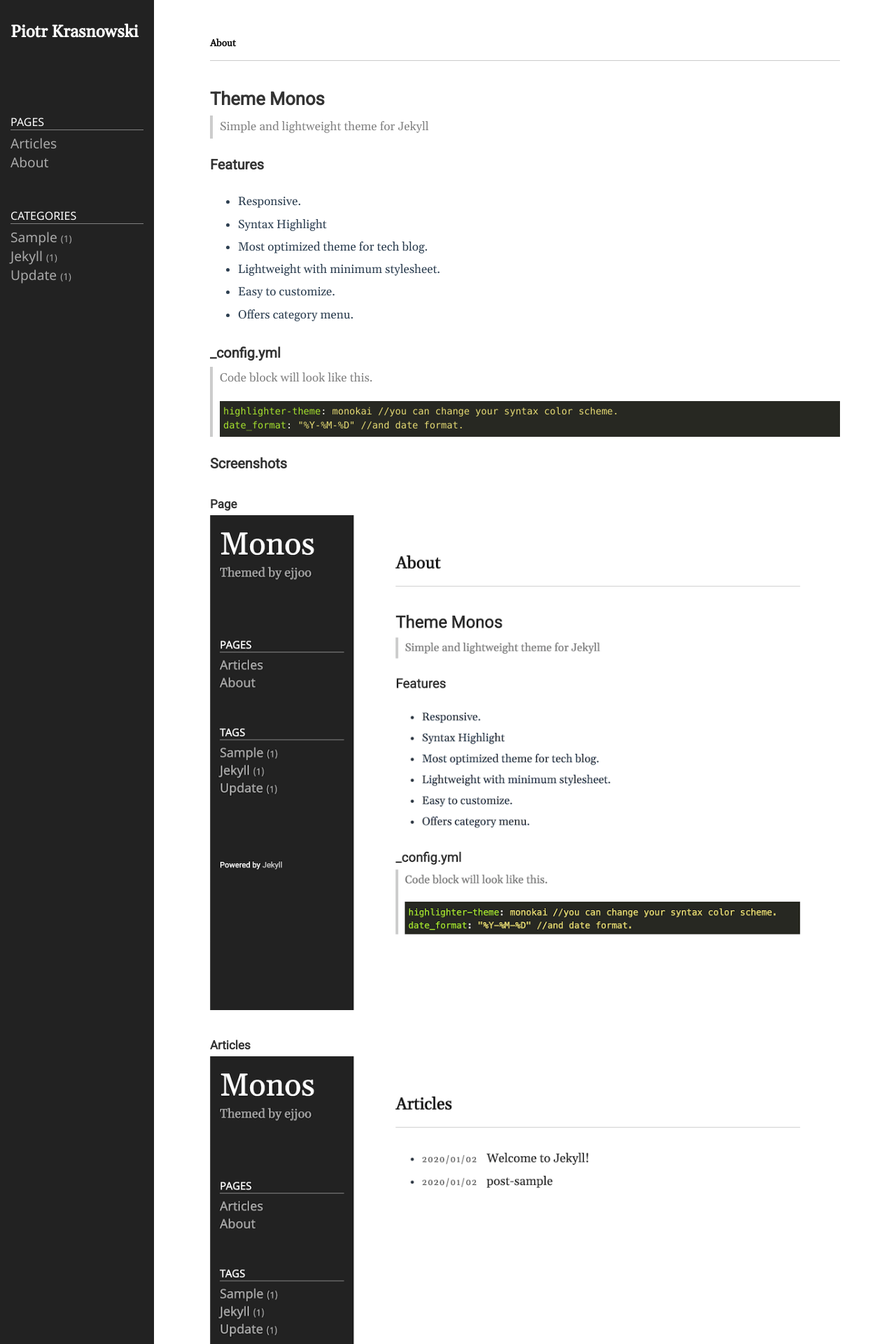
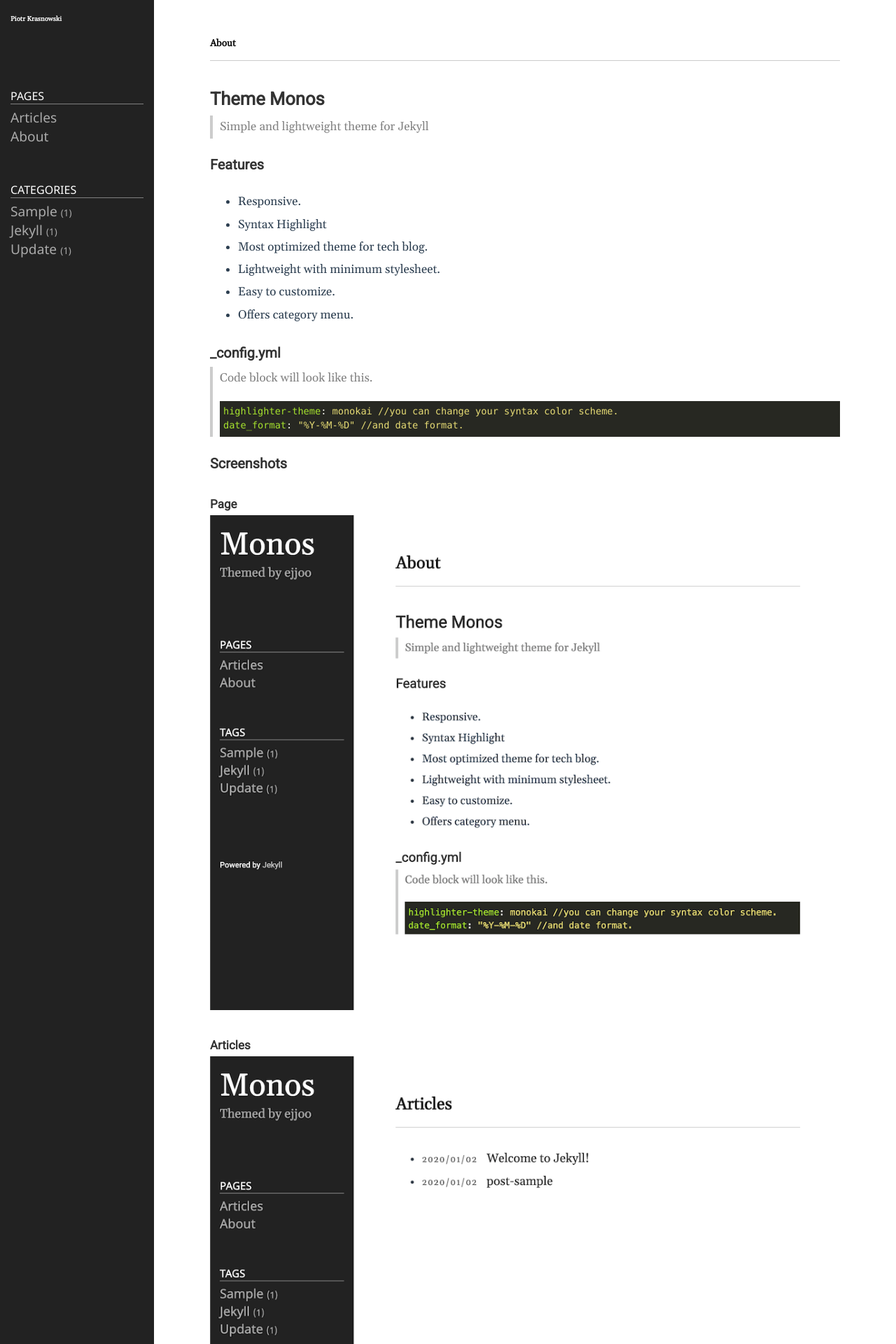
Before and after one commit to PiotrKrasnowski/piotrkrasnowski.github.io, a Jekyll site: the page built from README.md, in a window 1280 px wide. Shown: the top 1920 px of the page at 70% size. Built offline with Jekyll 4.4.1, drawn with Linux system fonts in a browser that asks for light colours.

Commit message:
Update sidebar.html

```diff
--- a/_includes/sidebar.html
+++ b/_includes/sidebar.html
@@ -1,6 +1,6 @@
 <div class="sidebar-item sidebar-header">
 	<div class='sidebar-brand'>
-		<a href="/about/"> <h1 style="font-size: 0.5em; "> {{ site.title }} </h1> </a>
+		<a href="/about/"> <h1 style="font-size: 0.2em; "> {{ site.title }} </h1> </a>
 	</div>
 	<p class="lead">{{ site.description }}</p>
 	{%- if social.github -%}
```
